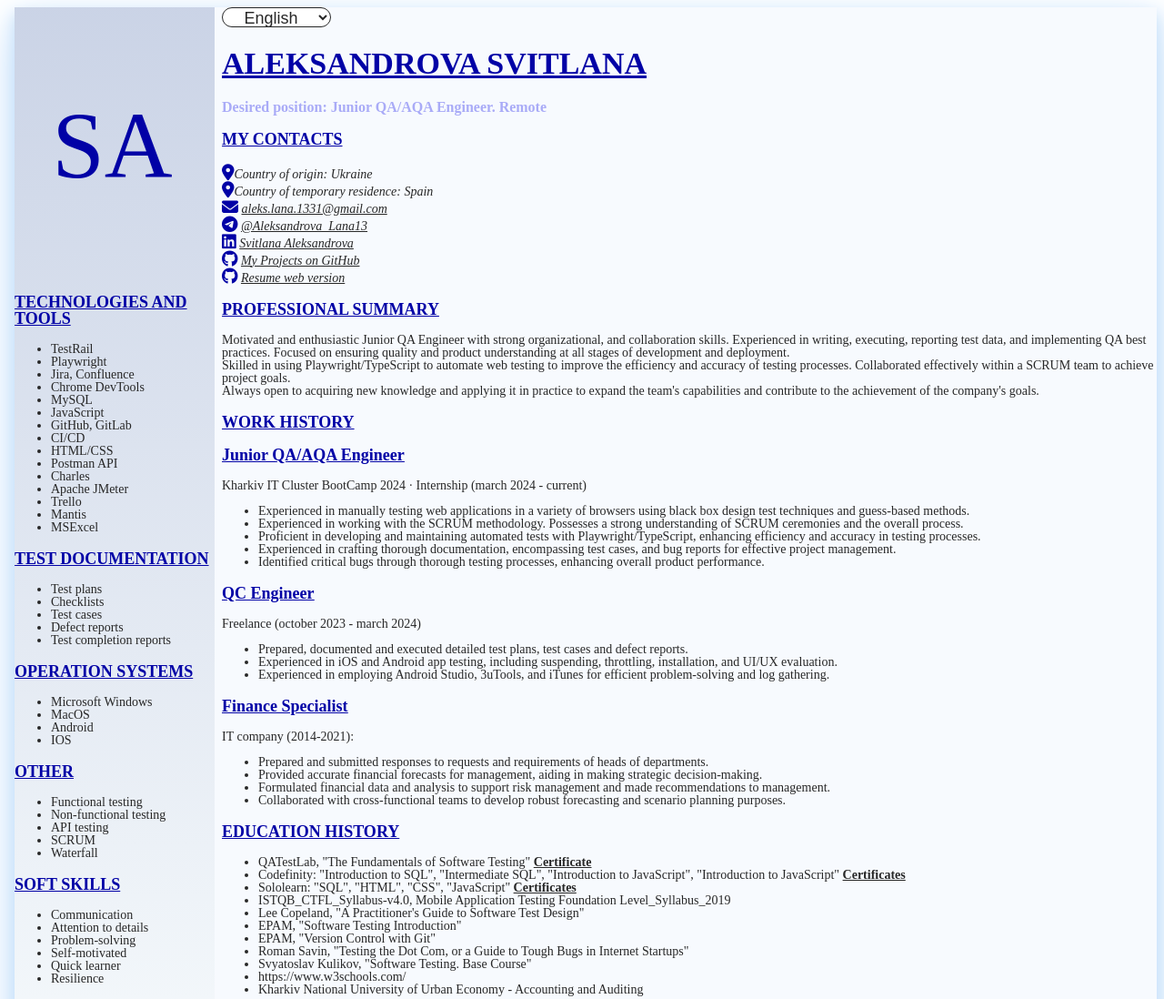
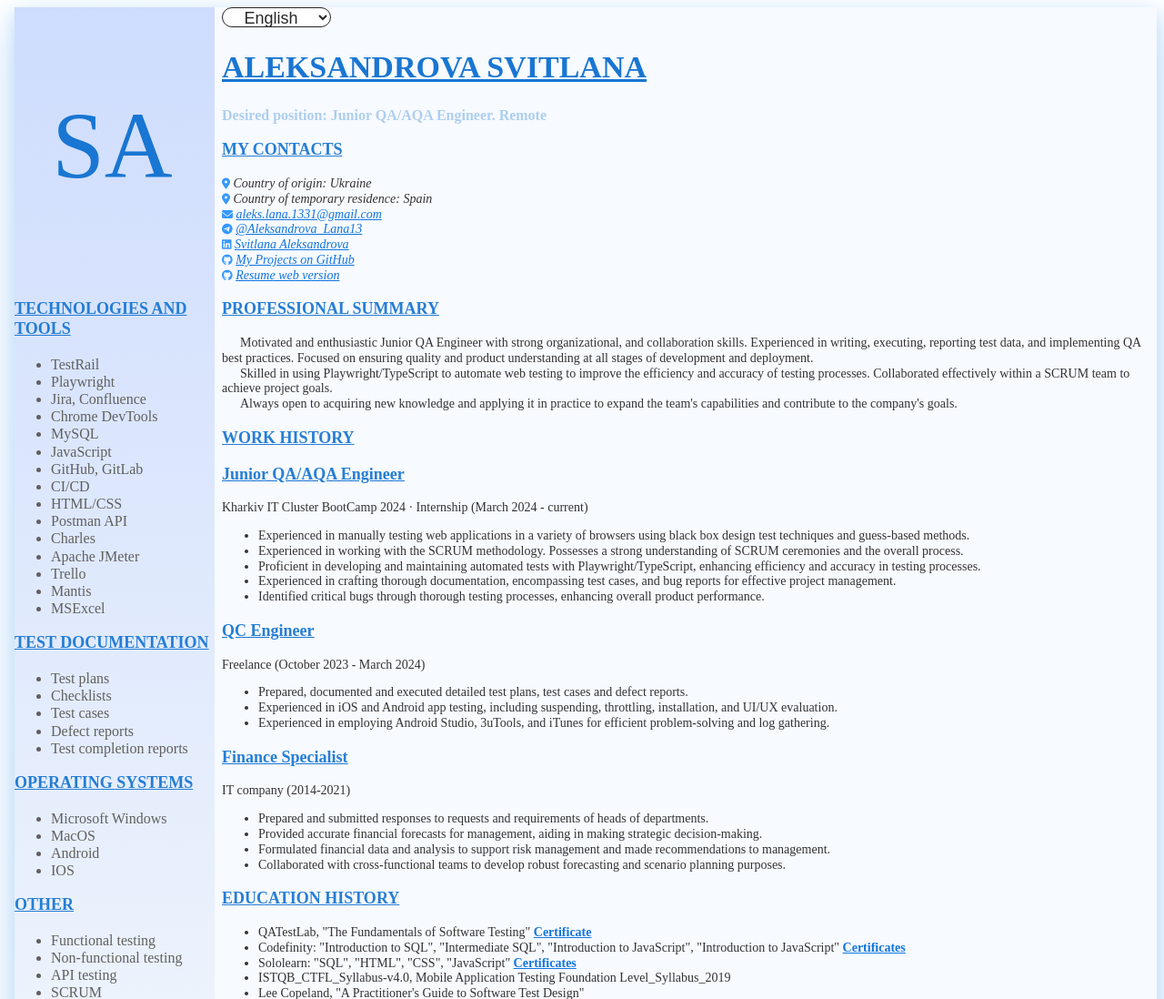
Before and after one commit to Lana1390/QA_Resume, a plain HTML site: page index.html in a window 1280 px wide. Shown: the top 1098 px of the page at 91% size. Drawn offline with Linux system fonts and the light colour scheme; a script that the page names is missing.

Commit message:
little fixes

```diff
--- a/css/style.css
+++ b/css/style.css
@@ -1,12 +1,12 @@
 body{
    font-size: 14px;
-   line-height: 1;
-   color: #272727;
+   line-height: 1.2;
+   color: #333333;
 }
 
 i {
-   font-size: 18px;
-   color: rgb(1, 1, 166);
+   font-size: 12px;
+   color: #007bffc6;
 }
 
 .flex-container{
@@ -27,7 +27,7 @@ i {
 
 .left-side {
    position: relative;
-   background-image: linear-gradient(rgba(58, 86, 153, 0.236), #f6fafc)
+   background-image: linear-gradient(rgba(158, 186, 253, 0.46), #f6fafc)
 }
 
 .right-side{
@@ -37,7 +37,7 @@ i {
 
 .right-side-title {
    font-size: 16px;
-   color: #a9abf7;
+   color:#1976d254;
 }
 
 .select-ln{
@@ -66,17 +66,32 @@ i {
 h1{
    font-weight: bolder;
    font-size: 34px;
-   color: rgb(1, 1, 166);
+   color:#1976D2;
 }
 
 
 h3{
    font-size: 18px;
    text-decoration: underline;
-   color: rgb(1, 1, 166);
+   color: #1976d2f1;
 }
 
 
 a{
-   color: #272727;
+   color:#026cddef;
 }
+
+.indent{
+   text-indent: 20px;
+   margin: 0;
+}
+
+.p{
+    font-size: 16px;
+    color: #606060;
+}
+
+.left-side {
+   font-size: 16px;
+   color: #606060;
+}
--- a/index.html
+++ b/index.html
@@ -21,8 +21,8 @@
     <div class="left-side" id="eng1" style="flex-grow: 1">
          <div class="foto">
             <svg width="360px" height="280px" viewBox="10 0 320  270" class="processlogopdf svg-default">
-                <rect x="px" y="0px" width="" height="" stroke="#979797" fill="none" stroke-width="5px"></rect>
-                <text text-anchor="middle" x="100px" y="180px" fill="rgb(1, 1, 166)" font-size="100px">SA</text>
+                <rect x="px" y="0px" width="" height="" stroke="#1976D2" fill="none" stroke-width="5px"></rect>
+                <text text-anchor="middle" x="100px" y="180px" fill="#1976D2" font-size="100px">SA</text>
             </svg>
          </div>
         </br>
@@ -59,7 +59,7 @@
             <li><span class="tech-skills-text">Test completion reports</span></li>
         </ul>
         <h3 class="op-sys-title">
-            OPERATION SYSTEMS
+            OPERATING SYSTEMS
           </h3>
             <ul class="op-sys-list">
                 <li><span class="op-sys-text">Microsoft Windows</span></li>
@@ -104,7 +104,7 @@
                 <div class="foto">
                     <svg width="360px" height="270px" viewBox="10 0 320  270" class="processlogopdf svg-default">
                         <rect x="px" y="0px" width="" height="" stroke="#979797" fill="none" stroke-width="5px"></rect>
-                        <text text-anchor="middle" x="100px" y="180px" fill="rgb(1, 1, 166)" font-size="100px">SA</text>
+                        <text text-anchor="middle" x="100px" y="180px" fill="#1976D2" font-size="100px">SA</text>
                     </svg>
                 </div>
     <div class="techToolsDoc"  >
@@ -189,8 +189,8 @@
         </div>
         <address>
         <span class="contact-info"></span>
-    <i class="fas fa-map-marker-alt"></i>Country of origin: Ukraine </br>
-    <span class="contact-info"></span> <i class="fas fa-map-marker-alt"></i>Country of temporary residence: Spain
+    <i class="fas fa-map-marker-alt"></i> Country of origin: Ukraine </br>
+    <span class="contact-info"></span> <i class="fas fa-map-marker-alt"></i> Country of temporary residence: Spain
         </address>
          <address>
             <span class="contact-info"></span>
@@ -223,14 +223,14 @@
                  PROFESSIONAL SUMMARY
             </h3>
              <p class="AboutMe-cont">
-                    Motivated and enthusiastic Junior QA Engineer with strong organizational, and collaboration skills.
+                    <p class="indent">Motivated and enthusiastic Junior QA Engineer with strong organizational, and collaboration skills.
                     Experienced in writing, executing, reporting test data, and implementing QA best practices. Focused on ensuring quality and product understanding at all
-                    stages of development and deployment.</br>
-                    Skilled in using Playwright/TypeScript to automate web testing to improve the efficiency and accuracy of testing
-                    processes. Collaborated effectively within a SCRUM team to achieve project goals.</br>
-                    Always open to acquiring new knowledge and applying it in practice to expand the team's capabilities and contribute to
-                    the achievement of the company's goals.
-             </p>
+                    stages of development and deployment.</p>
+                    <p class="indent">Skilled in using Playwright/TypeScript to automate web testing to improve the efficiency and accuracy of testing
+                    processes. Collaborated effectively within a SCRUM team to achieve project goals.</p>
+                    <p class="indent">Always open to acquiring new knowledge and applying it in practice to expand the team's capabilities and contribute to
+                    the company's goals.</p>
+            </p>
         </div>
 
             <div class="workExpirience">
@@ -238,7 +238,7 @@
                     WORK HISTORY
                 </h3>
                 <p><h3><u>Junior QA/AQA Engineer</u></h3>
-                Kharkiv IT Cluster BootCamp 2024 · Internship (march 2024 - current)</p>
+                Kharkiv IT Cluster BootCamp 2024 · Internship (March 2024 - current)</p>
                 <ul class="work-experience-skills">
                     <li><span class="work-experience-item">Experienced in manually testing web applications in a variety of browsers using black box design test techniques and
                     guess-based methods.</span></li>
@@ -251,7 +251,7 @@
                     <li><span class="work-experience-item">Identified critical bugs through thorough testing processes, enhancing overall product performance.</span></li>
                 </ul>
                 <p><h3><u>QC Engineer</u></h3>
-                    Freelance (october 2023 - march 2024)</p>
+                    Freelance (October 2023 - March 2024)</p>
                 <ul class="work-experience-skills">
                     <li><span class="work-experience-item">Prepared, documented and executed detailed test plans, test cases and defect reports.</span></li>
                     <li><span class="work-experience-item">Experienced in iOS and Android app testing, including suspending, throttling, installation, and UI/UX evaluation.</span></li>
@@ -259,7 +259,7 @@
                 </ul>
 
                <p><h3><u>Finance Specialist</u> </h3>
-                IT company (2014-2021):</p>
+                IT company (2014-2021)</p>
                <ul class="work-experience-skills">
                    <li><span class="work-experience-item">Prepared and submitted responses to requests and requirements of heads of departments.</span></li>
                    <li><span class="work-experience-item">Provided accurate financial forecasts for management, aiding in making strategic decision-making.</span></li>
```
